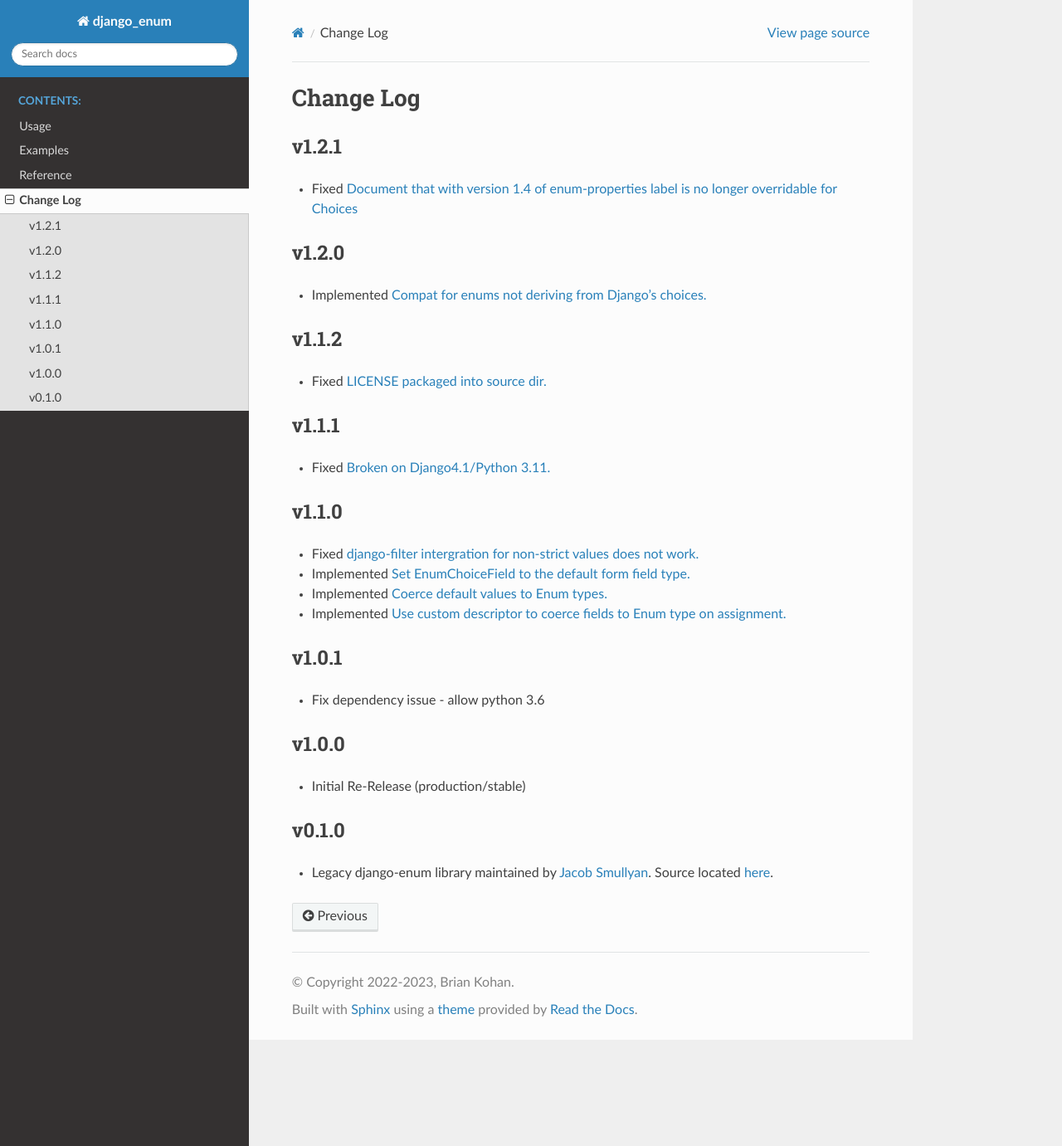
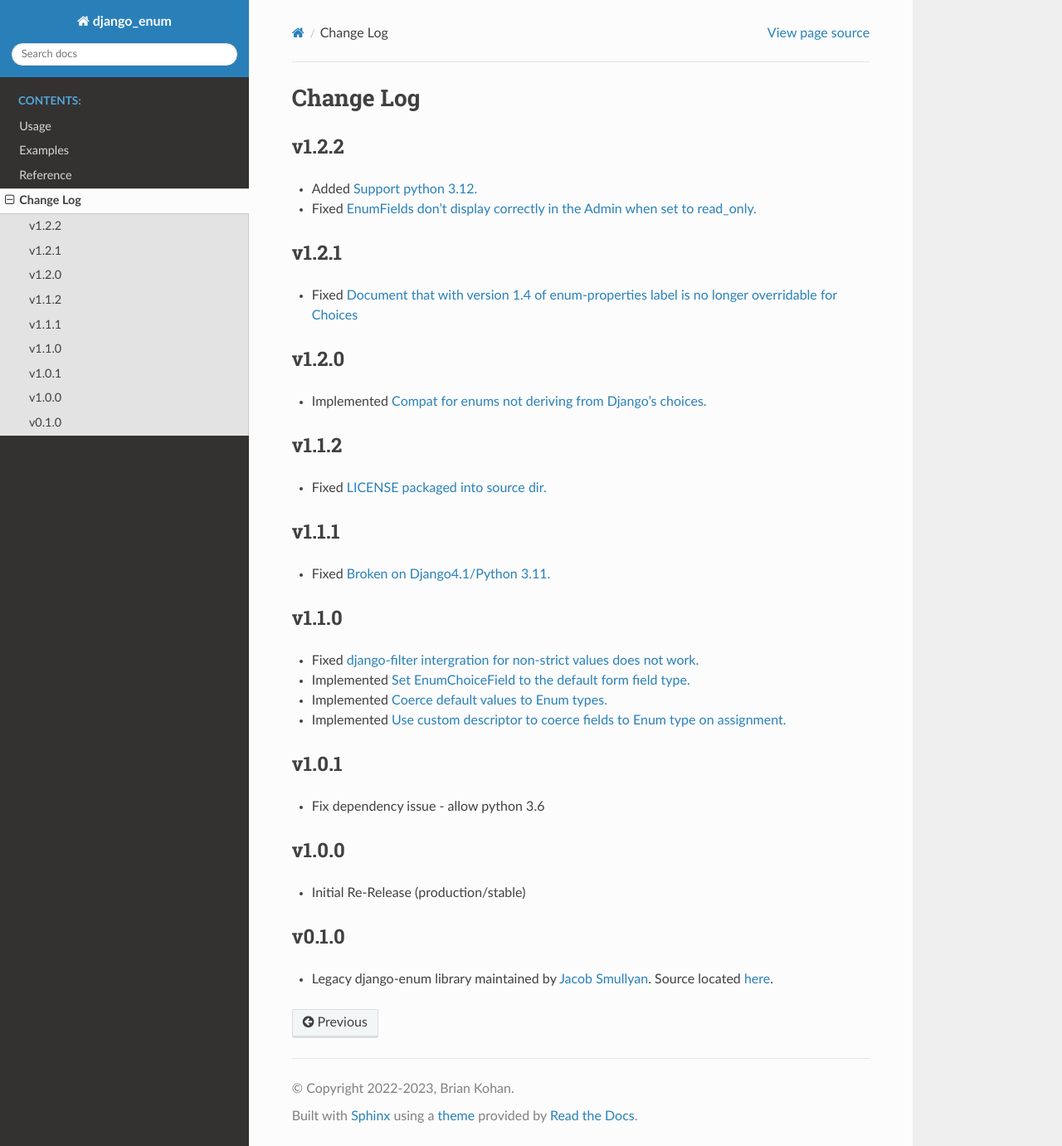
Before and after one commit to bckohan/django-enum, a Sphinx documentation site: the page built from doc/source/changelog.rst, in a window 1280 px wide and 1381 px high. Shown: the whole window at 83% size. Built offline with Sphinx 7.4.7 and the Read the Docs theme 2.0.0, drawn with Linux system fonts in a browser that asks for light colours.

Commit message:
add changelog updates for 1.2.2

```diff
--- a/doc/source/changelog.rst
+++ b/doc/source/changelog.rst
@@ -1,6 +1,12 @@
 ==========
 Change Log
 ==========
+
+v1.2.2
+======
+
+* Added `Support python 3.12. <https://github.com/bckohan/django-enum/issues/52>`_
+* Fixed `EnumFields don't display correctly in the Admin when set to read_only. <https://github.com/bckohan/django-enum/issues/35>`_
 
 v1.2.1
 ======
```
